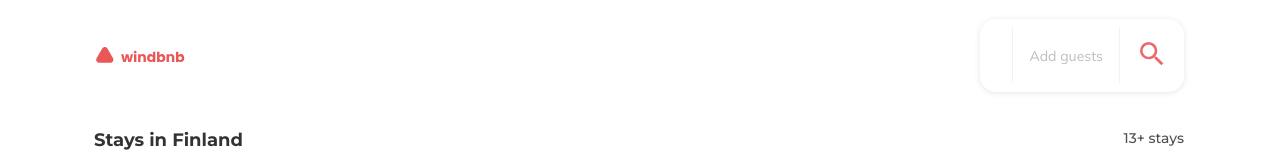
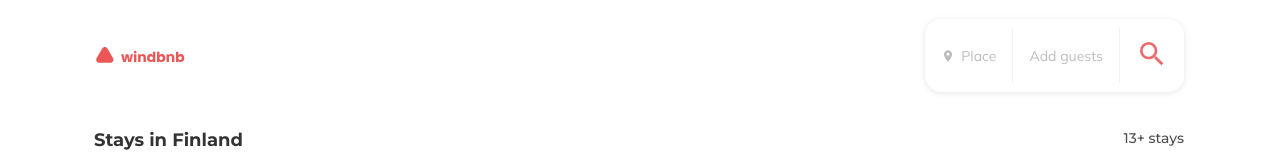
Before and after one commit to DoIfeanyichukwu/windbnb-challenge, a React (Vite) app: page / in a window 1280 px wide. Shown: the top 160 px of the page. Built offline with nearby package versions, Linux system fonts and the light colour scheme.

Commit message:
fixing empty location on initial load

```diff
--- a/src/components/HeaderButton.jsx
+++ b/src/components/HeaderButton.jsx
@@ -42,7 +42,7 @@ const HeaderButton = ({location, guests, handleSearchBtn}) => {
             aria-label='search toggle button'>
               <SPAN className="header_button_span place">
                   {
-                      location == ' '  ? <span className='no_added_guest'><MdRoom/> Place</span> : location
+                      location == ' ' || location == ''  ? <span className='no_added_guest'><MdRoom/> Place</span> : location
                   }
               </SPAN>
               <SPAN className="header_button_span guest">
```
